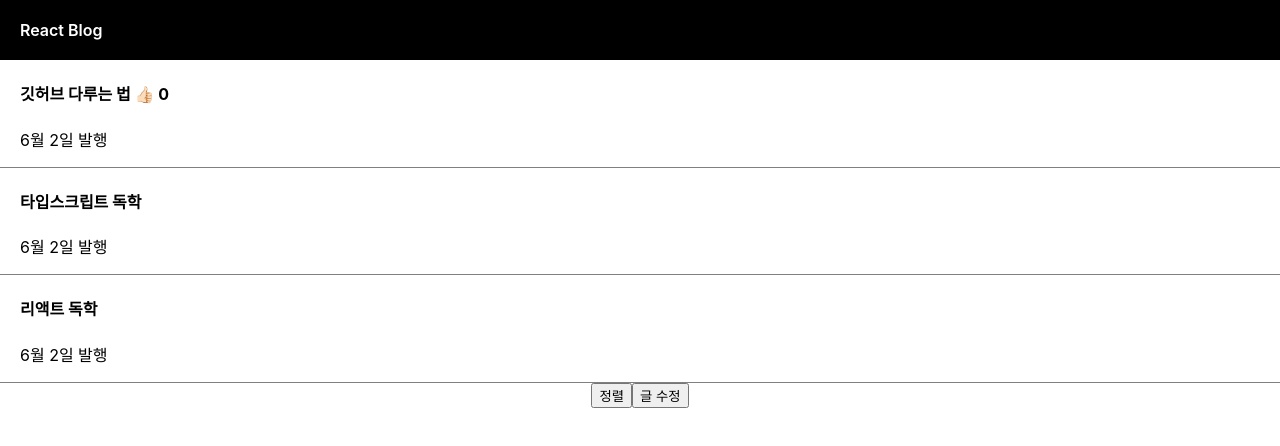
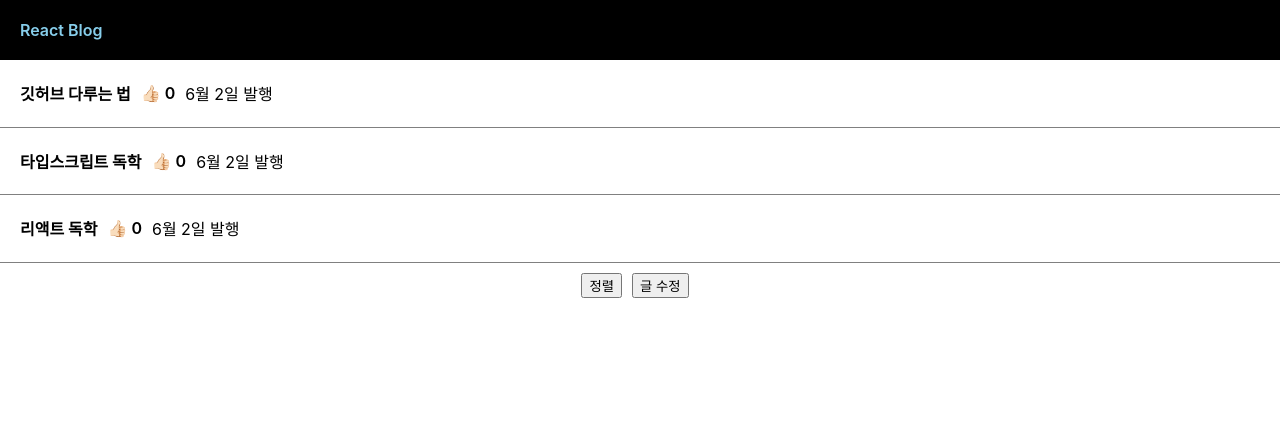
Before and after one commit to Eun-Ng/React, a React (Create React App) app in the folder blog/: page / in a window 1280 px wide. Shown: the top 446 px of the page. Built offline with nearby package versions, Linux system fonts and the light colour scheme.

Commit message:
Fix Logic

```diff
--- a/blog/src/App.css
+++ b/blog/src/App.css
@@ -35,7 +35,7 @@
   background: black;
   width: 100%;
   display: flex;
-  color: white;
+  color: skyblue;
   padding: 20px;
   font-weight: 600;
 }
@@ -46,6 +46,8 @@ div {
   text-align: left;
   padding-left: 20px;
   border-bottom: 1px solid grey;
+  display: flex;
+  flex-direction: row;
 }
 .likeClick {
   cursor: pointer;
@@ -59,3 +61,20 @@ div {
 .list > h4 {
   cursor: pointer;
 }
+.infoGroup {
+  display: flex;
+  flex-direction: row;
+  align-items: center;
+  justify-content: center;
+  margin-left: 10px;
+}
+.infoGroup > span {
+  font-weight: 600;
+}
+.infoGroup > p {
+  margin-left: 10px;
+}
+button {
+  margin-top: 10px;
+  margin-right: 10px;
+}
--- a/blog/src/App.js
+++ b/blog/src/App.js
@@ -3,13 +3,12 @@ import './App.css';
 import {useState} from 'react';
 
 function App() {
-  const post = '강남 우동 맛집';
   let [title, titleChange] = useState([
     '깃허브 다루는 법',
     '타입스크립트 독학',
     '리액트 독학',
   ]);
-  let [like, likePlus] = useState(0);
+  let [like, likePlus] = useState([0, 0, 0]);
   let [modal, setModal] = useState(false);
 
   return (
@@ -17,38 +16,37 @@ function App() {
       <div className='black-nav'>
         <div>React Blog</div>
       </div>
-      <div className='list'>
-        <h4>
-          {title[0]}{' '}
-          <span
-            class='likeClick'
+
+      {title.map((a, i) => {
+        return (
+          <div className='list' key={i}>
+            <h4
               onClick={() => {
-              likePlus(like + 1);
+                setModal(!modal);
               }}
             >
-            👍🏻
-          </span>{' '}
-          {like}
+              {title[i]}
             </h4>
+            <div className='infoGroup'>
+              <span
+                className='likeClick'
+                onClick={() => {
+                  let copy = [...like];
+                  copy[i] = like[i] + 1;
+                  likePlus(copy);
+                }}
+              >
+                👍🏻 {like[i]}
+              </span>
+
               <p>6월 2일 발행</p>
             </div>
-      <div className='list'>
-        <h4>{title[1]}</h4>
-        <p>6월 2일 발행</p>
           </div>
-      <div className='list'>
-        <h4
-          onClick={() => {
-            {
-              setModal(!modal);
-            }
-          }}
-        >
-          {title[2]}
-        </h4>
-        <p>6월 2일 발행</p>
-      </div>
-      {modal === true ? <Modal /> : null}
+        );
+      })}
+
+      {modal === true ? <Modal color={'skyblue'} title={title} /> : null}
+
       <button
         onClick={() => {
           let copyTitle = [...title];
@@ -71,12 +69,13 @@ function App() {
   );
 }
 
-const Modal = () => {
+const Modal = (props) => {
   return (
-    <div className='modal'>
-      <h4>제목</h4>
+    <div className='modal' style={{background: props.color}}>
+      <h4>{props.title[0]}</h4>
       <p>날짜</p>
       <p>상세내용</p>
+      <button>글 수정</button>
     </div>
   );
 };
```
Lines whose indentation alone changed are shown as unchanged.
